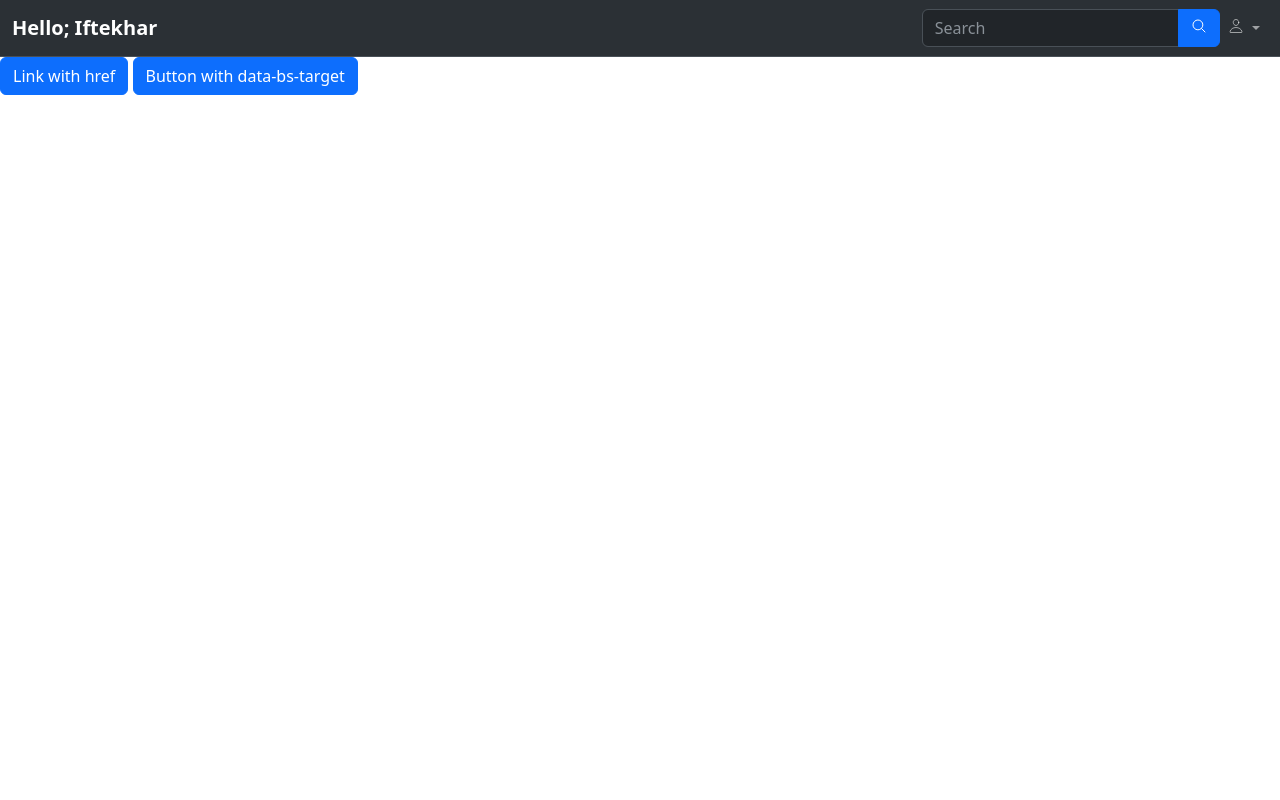
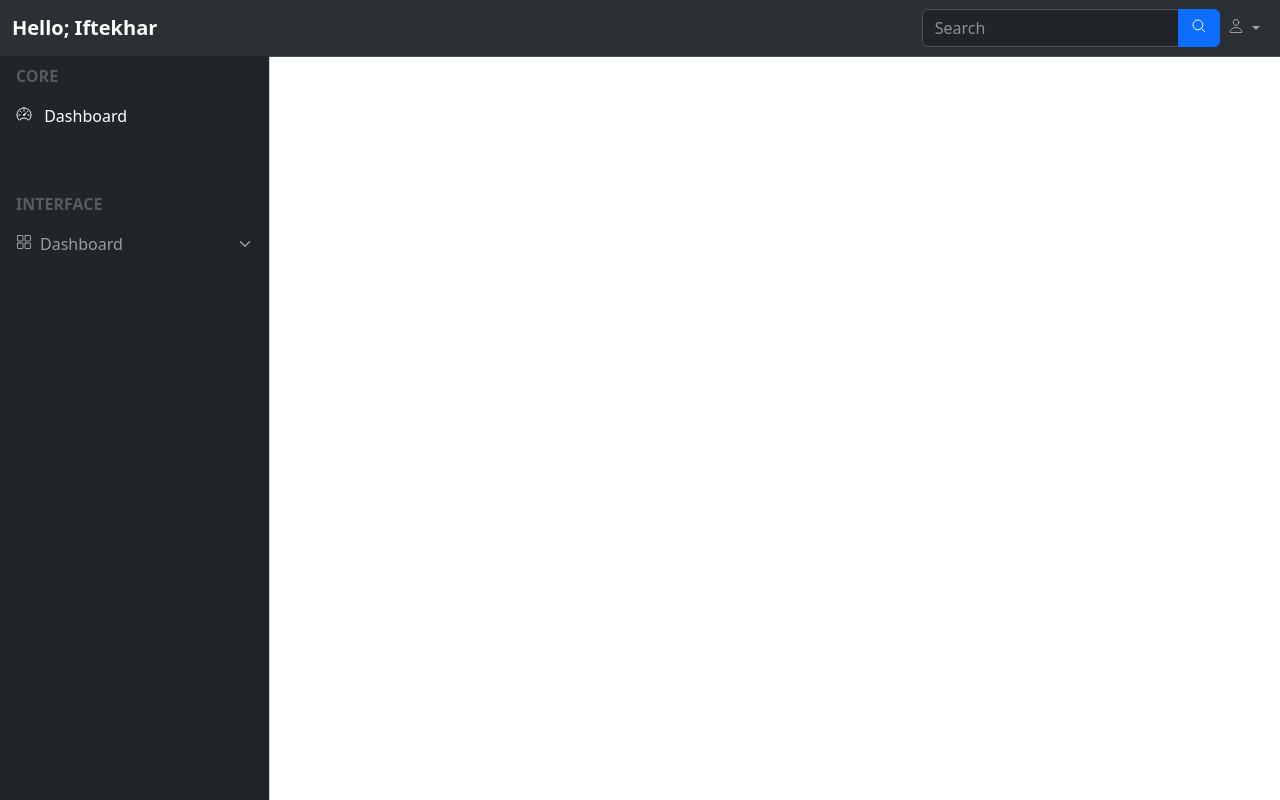
Before and after one commit to ifte-hsn/bootstrap-login-form, a plain HTML site: page index.html in a window 1280 px wide. Drawn offline with nearby package versions, Linux system fonts and the light colour scheme.

Commit message:
added sidebar

```diff
--- a/index.html
+++ b/index.html
@@ -7,18 +7,73 @@
 
     <link href="https://cdn.jsdelivr.net/npm/bootstrap@5.3.0/dist/css/bootstrap.min.css" rel="stylesheet" integrity="sha384-9ndCyUaIbzAi2FUVXJi0CjmCapSmO7SnpJef0486qhLnuZ2cdeRhO02iuK6FUUVM" crossorigin="anonymous">
 
+
+    <style>
+        :root {
+            --offcanvas-width: 270px;
+            --topNavBarHeight: 56px;
+        }
+
+        .sidebar-nav {
+            width: var(--offcanvas-width) !important;
+        }
+
+        .sidebar-link {
+          display: flex;
+          align-items: center;
+        }
+
+        .sidebar-link .right-icon {
+          display: inline-flex;
+          transition: all ease 0.25s  ;
+        }
+
+        .sidebar-link[aria-expanded="true"] .right-icon {
+          transform: rotate(180deg);
+        }
+
+        @media (min-width: 992px) {
+
+          body {
+            overflow: auto;
+          }
+
+          .offcanvas-backdrop {
+            display: none !important;
+          }
+
+          .sidebar-nav {
+            transform: none !important;
+            visibility: visible !important;
+            top: var(--topNavBarHeight) !important;
+            height: calc(100% - var(--topNavBarHeight));
+          }
+
+          main {
+            margin-left: var(--offcanvas-width);
+          }
+        }
+    </style>
 </head>
 <body>
 
-    <nav class="navbar navbar-expand-lg bg-body-tertiary bg-dark border-bottom border-bottom-dark" data-bs-theme="dark">
+    <nav class="navbar navbar-expand-lg bg-body-tertiary bg-dark border-bottom border-bottom-dark fixed-top" data-bs-theme="dark">
         <div class="container-fluid">
-          <a class="navbar-brand fw-bold" href="#">Hello; Iftekhar</a>
+
+          <!-- offcanvas button -->
+          <button class="navbar-toggler me-2" type="button" data-bs-toggle="offcanvas" data-bs-target="#offcanvasExample" aria-controls="offcanvasExample">
+            <span class="navbar-toggler-icon" data-bs-target="#offcanvasExample"></span>
+          </button>
+
+          <!-- offcanvas button -->
+
+          <a class="navbar-brand fw-bold me-auto" href="#">Hello; Iftekhar</a>
           <button class="navbar-toggler" type="button" data-bs-toggle="collapse" data-bs-target="#navbarSupportedContent" aria-controls="navbarSupportedContent" aria-expanded="false" aria-label="Toggle navigation">
             <span class="navbar-toggler-icon"></span>
           </button>
           <div class="collapse navbar-collapse" id="navbarSupportedContent">
             <form class="d-flex ms-auto" role="search">
-                <div class="input-group flex-nowrap">
+                <div class="input-group flex-nowrap my-3 my-lg-0">
                     <input type="text" class="form-control" placeholder="Search" aria-label="Search" aria-describedby="addon-wrapping">
                     <button class="input-group-text btn btn-primary" id="addon-wrapping"><ion-icon name="search-outline"></ion-icon></span>
                 </div>
@@ -46,35 +101,68 @@
       <!-- Navbar -->
 
       <!-- offcanvus -->
-      <a class="btn btn-primary" data-bs-toggle="offcanvas" href="#offcanvasExample" role="button" aria-controls="offcanvasExample">
-        Link with href
-      </a>
-      <button class="btn btn-primary" type="button" data-bs-toggle="offcanvas" data-bs-target="#offcanvasExample" aria-controls="offcanvasExample">
-        Button with data-bs-target
-      </button>
 
-      <div class="offcanvas offcanvas-start" tabindex="-1" id="offcanvasExample" aria-labelledby="offcanvasExampleLabel">
-        <div class="offcanvas-header">
-          <h5 class="offcanvas-title" id="offcanvasExampleLabel">Offcanvas</h5>
-          <button type="button" class="btn-close" data-bs-dismiss="offcanvas" aria-label="Close"></button>
-        </div>
-        <div class="offcanvas-body">
-          <div>
-            Some text as placeholder. In real life you can have the elements you have chosen. Like, text, images, lists, etc.
-          </div>
-          <div class="dropdown mt-3">
-            <button class="btn btn-secondary dropdown-toggle" type="button" data-bs-toggle="dropdown">
-              Dropdown button
-            </button>
-            <ul class="dropdown-menu">
-              <li><a class="dropdown-item" href="#">Action</a></li>
-              <li><a class="dropdown-item" href="#">Another action</a></li>
-              <li><a class="dropdown-item" href="#">Something else here</a></li>
+      <div class="offcanvas offcanvas-start bg-dark text-white sidebar-nav" tabindex="-1" id="offcanvasExample" aria-labelledby="offcanvasExampleLabel">
+
+        <div class="offcanvas-body p-0">
+          <nav class="navbar-dark">
+            <ul class="navbar-nav">
+              <li>
+                <a class="nav-link disabled text-uppercase small fw-bold px-3">CORE</a>
+              </li>
+              <li>
+                <a href="#" class="nav-link px-3 active">
+                  <span class="me-2">
+                    <ion-icon name="speedometer-outline"></ion-icon>
+                  </span>
+                  <span>Dashboard</span>
+                </a>
+              </li>
+
+              <li class="my-4">
+                <hr class="dropdown-divider">
+              </li>
+
+              <li>
+                <a class="nav-link disabled text-uppercase small fw-bold px-3">INTERFACE</a>
+              </li>
+
+              <li>
+                <a class="nav-link px-3 sidebar-link" data-bs-toggle="collapse" href="#collapseExample" role="button" aria-expanded="false" aria-controls="collapseExample">
+                  <span class="me-2">
+                    <ion-icon name="grid-outline"></ion-icon>
+                  </span>
+                  <span>Dashboard</span>
+                  <span class="right-icon ms-auto">
+                    <ion-icon name="chevron-down-outline"></ion-icon>
+                  </span>
+                </a>
+
+                <div class="collapse" id="collapseExample">
+                  <div>
+                    <ul class="navbar-nav ps-3">
+                      <li>
+                        <a href="#" class="nav-link px-3">
+                          <span class="me-2">
+                            <ion-icon name="speedometer-outline"></ion-icon>
+                          </span>
+                          <span>
+                            Dashboard
+                          </span>
+                        </a>
+                      </li>
+                    </ul>
+                  </div>
+                </div>
+              </li>
             </ul>
-          </div>
+          </nav>
         </div>
       </div>
       <!-- offcanvus -->
+
+
+
 
 
     <script type="module" src="https://unpkg.com/ionicons@7.1.0/dist/ionicons/ionicons.esm.js"></script>
```
